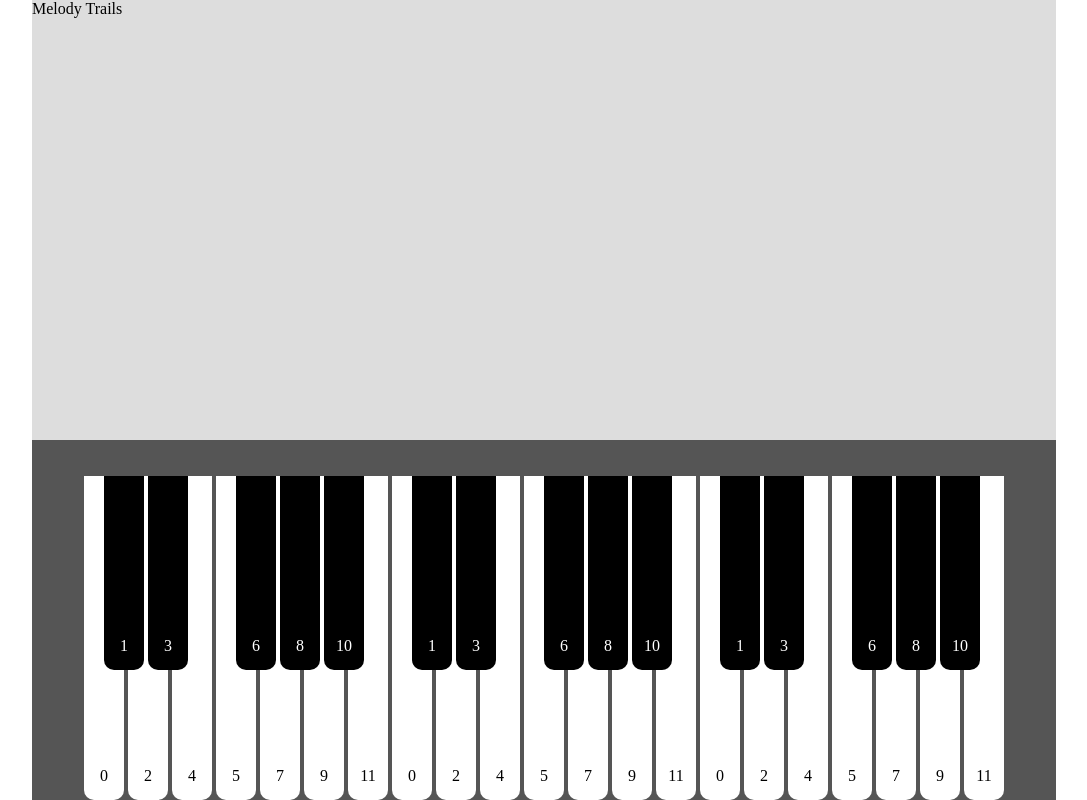
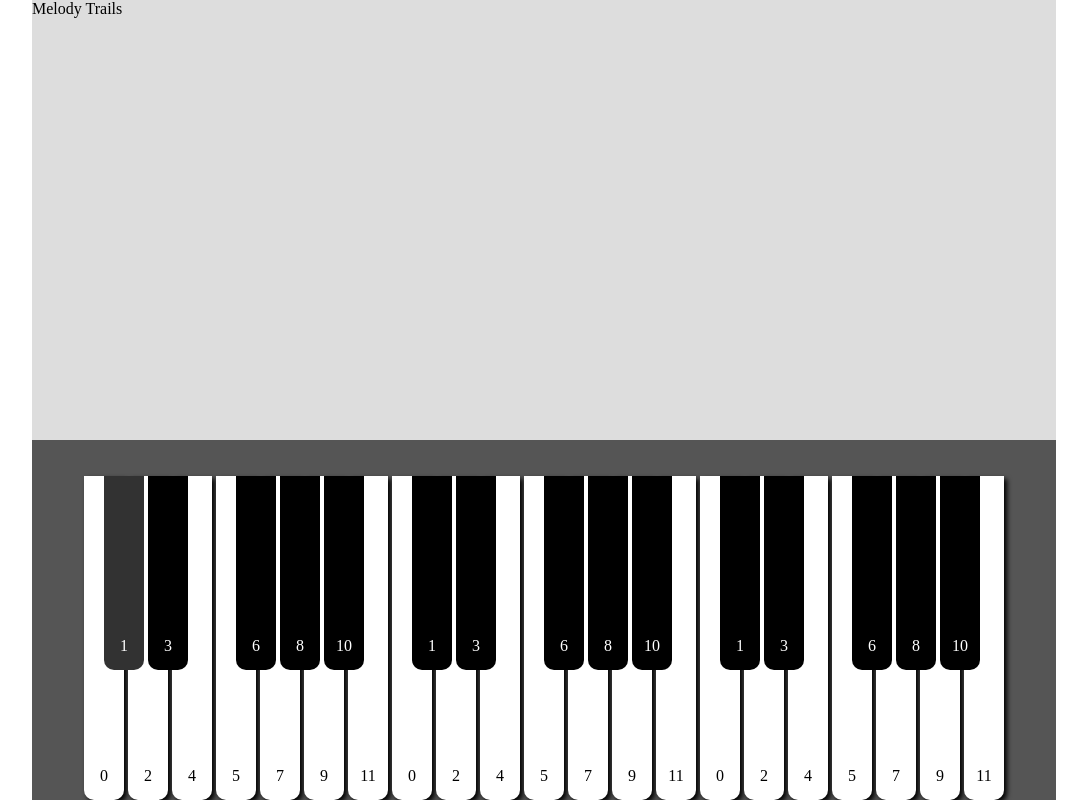
Before and after one commit to NitzanC07/hackautism-melody-trails, a React (Create React App) app: page / in a window 1280 px wide. In both pictures the pointer is over the button 220 px from the left and 573 px from the top of the page. Shown: the whole page, without its empty margins (96-1183 px from the left). Built offline with nearby package versions, Linux system fonts and the light colour scheme.

Commit message:
Added hover to the keys of the piano

```diff
--- a/src/components/App/app.css
+++ b/src/components/App/app.css
@@ -3,5 +3,4 @@
   height: 100vh;
   margin: 0;
   padding: 0;
-
 }
--- a/src/components/PianoKeyboard/__Octave/PianoNote/_black/piano-note_black.css
+++ b/src/components/PianoKeyboard/__Octave/PianoNote/_black/piano-note_black.css
@@ -3,3 +3,8 @@
     color: #fff;
     height: 100%;
 }
+
+.piano-note_black:hover {
+    background-color: rgba(50, 50, 50, 1);
+    box-shadow: 0 0 0 #000;
+}
--- a/src/components/PianoKeyboard/__Octave/PianoNote/_white/piano-note_white.css
+++ b/src/components/PianoKeyboard/__Octave/PianoNote/_white/piano-note_white.css
@@ -3,5 +3,10 @@
     height: 100%;
     color: #000;
     z-index: 1;
+    box-shadow: 3px 3px 5px #000;
+}
 
+.piano-note_white:hover {
+    background-color: rgba(205, 205, 205, 1);
+    box-shadow: 0 0 0 #000;
 }
```
Also changed, not shown: src/components/PianoKeyboard/__Octave/PianoNote/piano-note.css (line endings or trailing spaces).
